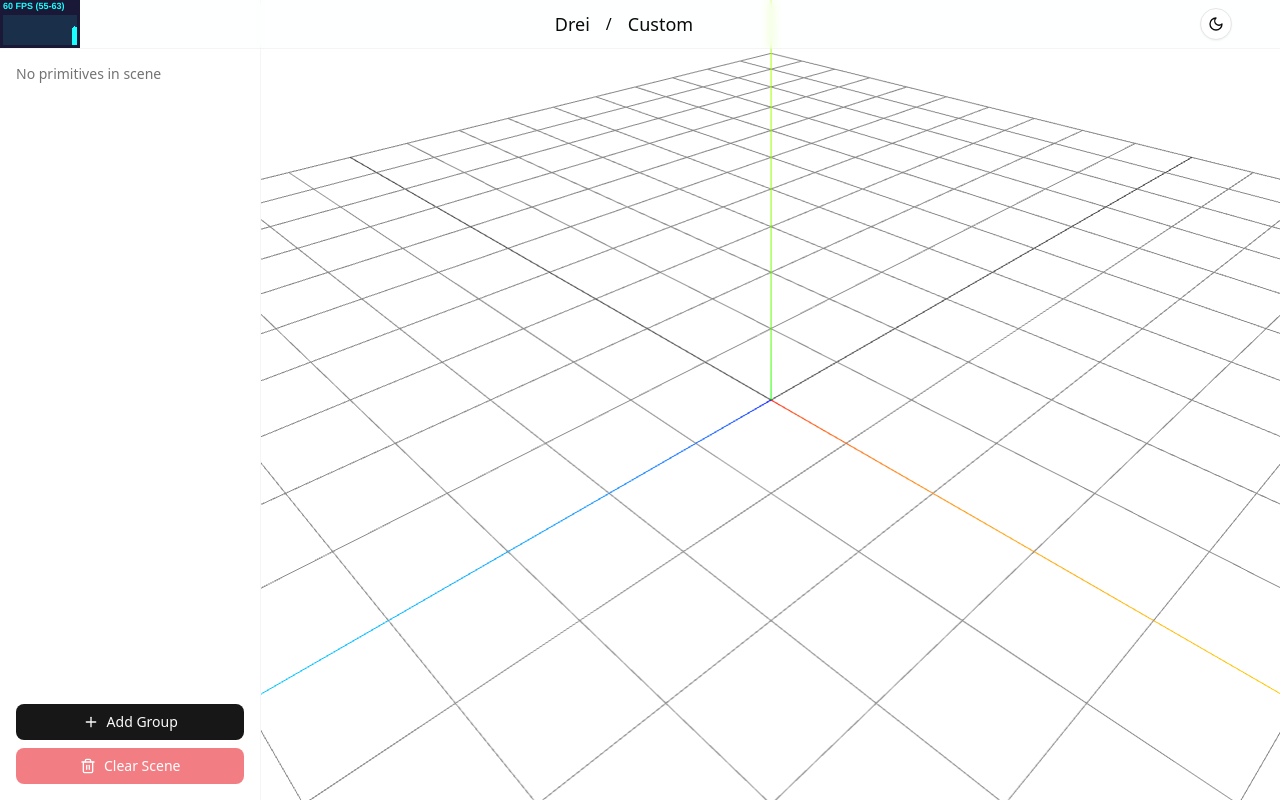
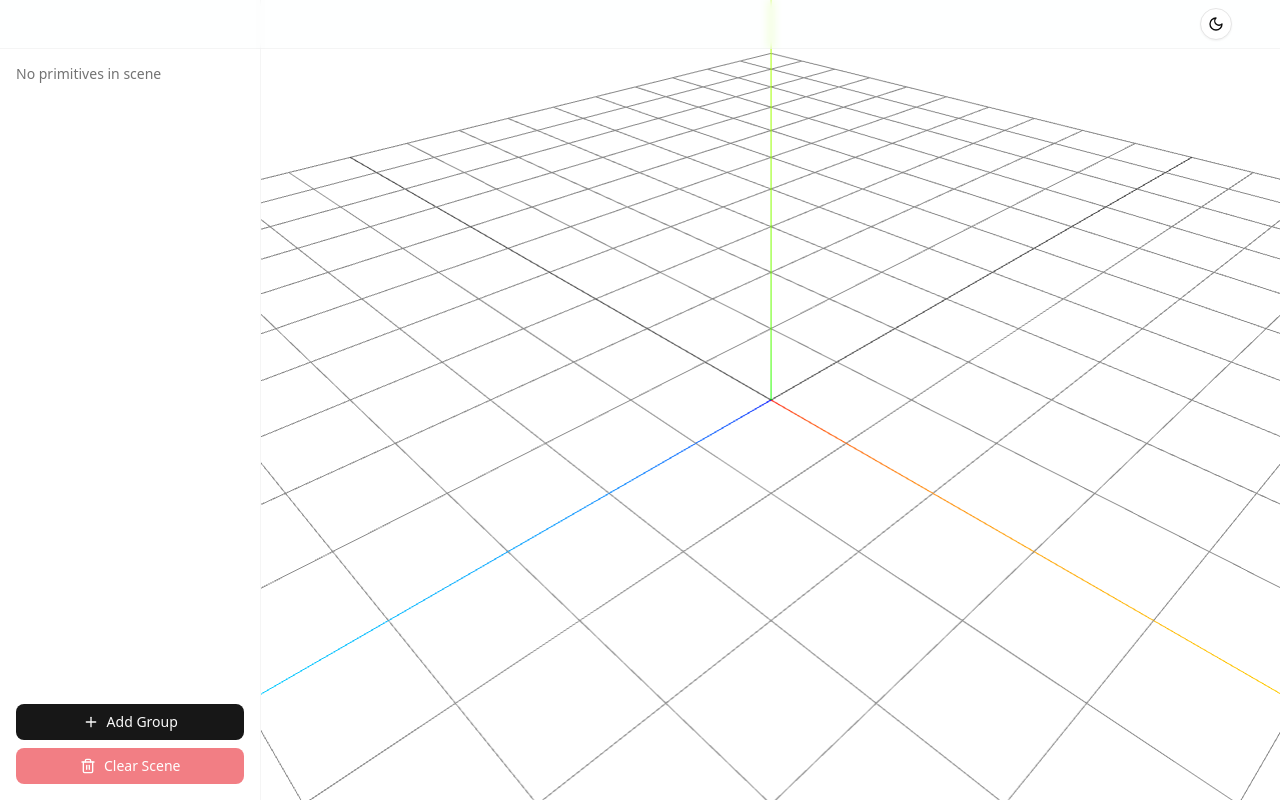
Before and after one commit to Vi-lka/cadex-test, a Next.js app: page / in a window 1280 px wide. Built offline with nearby package versions, Linux system fonts and the light colour scheme.

Commit message:
delete custom page

```diff
--- a/app/custom/page.tsx
+++ /dev/null
@@ -1,26 +0,0 @@
-"use client";
-
-import CameraControls from "@/components/custom/camera-controls";
-import { Stats } from "@react-three/drei";
-import { Canvas } from "@react-three/fiber";
-
-export default function Home() {
-  return (
-    <div className="min-h-screen flex">
-      <Canvas
-        fallback={<div>Sorry no WebGL supported!</div>}
-        camera={{ position: [5, 5, 5], fov: 50 }}
-        className="main-canvas"
-      >
-        {/* Light and Helpers */}
-        <ambientLight intensity={0.5} />
-        <pointLight position={[10, 10, 10]} intensity={1} />
-        <gridHelper args={[20, 20]} />
-        <axesHelper args={[5]} />
-
-        <CameraControls />
-      </Canvas>
-      <Stats showPanel={0} className=""/>
-    </div>
-  );
-}
--- a/app/page.tsx
+++ b/app/page.tsx
@@ -2,7 +2,10 @@
 
 import React from "react";
 import ControlBar, { ControlButtons, PrimitivesList } from "@/components/control-bar";
-import { OrbitControls, Stats } from "@react-three/drei";
+import {
+  OrbitControls,
+  // Stats
+} from "@react-three/drei";
 import { Canvas } from "@react-three/fiber";
 import { type PrimitiveGroup } from "@/types";
 import PrimitiveComponent from "@/components/primitives/primitive-component";
@@ -13,9 +16,6 @@ export default function Home() {
   const [selectedPrimitiveId, setSelectedPrimitiveId] = React.useState<string | null>(null)
 
   const allPrimitives = primitiveGroups.flatMap((group) => group.primitives)
-
-  console.log(allPrimitives)
-  console.log(selectedPrimitiveId)
 
   const clearScene = () => {
     setPrimitiveGroups([])
@@ -36,6 +36,7 @@ export default function Home() {
           onClearScene={clearScene}
         />
       </ControlBar>
+
       <Canvas
         fallback={<div>Sorry no WebGL supported!</div>}
         camera={{ position: [5, 5, 5], fov: 50 }}
@@ -61,7 +62,7 @@ export default function Home() {
           />
         ))}
       </Canvas>
-      <Stats showPanel={0} className=""/>
+      {/* <Stats showPanel={0} className=""/> */}
     </div>
   );
 }
--- a/components/custom/camera-controls.tsx
+++ b/components/custom/camera-controls.tsx
@@ -1,6 +1,11 @@
 import { useFrame, useThree } from '@react-three/fiber'
 import React from 'react'
 import * as THREE from "three"
+
+// WARNING!
+// I do not use this component, I tried to make it so as not to use Drei OrbitControls,
+// but there is a problem with the touches, panning and zoom work crookedly on the phone,
+// there is no time left for fix this
 
 type TouchModeT = "rotate" | "pan" | "zoom"
 
--- a/components/header/index.tsx
+++ b/components/header/index.tsx
@@ -1,17 +1,11 @@
 import React from 'react'
 import { ModeToggle } from './mode-toggle'
-import Link from 'next/link'
 
 export default function Header() {
   return (
     <header className="absolute top-0 px-8 md:px-12 z-50 w-full border-b border-border/40 bg-background/10 backdrop-blur-xs">
       <div className="container flex h-12 items-center justify-between mx-auto">
         <div className=''></div>
-        <div className='flex items-center gap-4'>
-          <Link href={'/'} className="text-lg font-medium hover:underline">Drei</Link>
-          /
-          <Link href={'/custom'} className="text-lg font-medium hover:underline">Custom</Link>
-        </div>
         <ModeToggle className="cursor-pointer" />
       </div>
     </header>
--- a/components/primitives/primitive-component.tsx
+++ b/components/primitives/primitive-component.tsx
@@ -37,6 +37,7 @@ export default function PrimitiveComponent({ primitive, isSelected, onClick }: P
     }
   }, [hovered])
 
+  // Rotate selected primitive
   useFrame((_, delta) => {
     if (meshRef.current && isSelected) {
       // Rotation animation for selected primitive
--- a/lib/utils.ts
+++ b/lib/utils.ts
@@ -6,7 +6,6 @@ export function cn(...inputs: ClassValue[]) {
   return twMerge(clsx(inputs))
 }
 
-// Generate random color
 export function generateRandomColor(): string {
   const colors = [
     "#ef4444",
@@ -41,7 +40,6 @@ export function generateFaceColors(type: "box" | "pyramid"): string[] {
   }
 }
 
-// Generate random position
 export function generateRandomPosition(): [number, number, number] {
   return [
     (Math.random() - 0.5) * 10, // x: -5 to 5
@@ -50,7 +48,6 @@ export function generateRandomPosition(): [number, number, number] {
   ]
 }
 
-// Generate primitive group from form data
 export function generatePrimitiveGroup(formData: PrimitiveFormData): PrimitiveGroup {
   const groupId = `group-${Date.now()}`
   const primitives: Primitive[] = []
```
